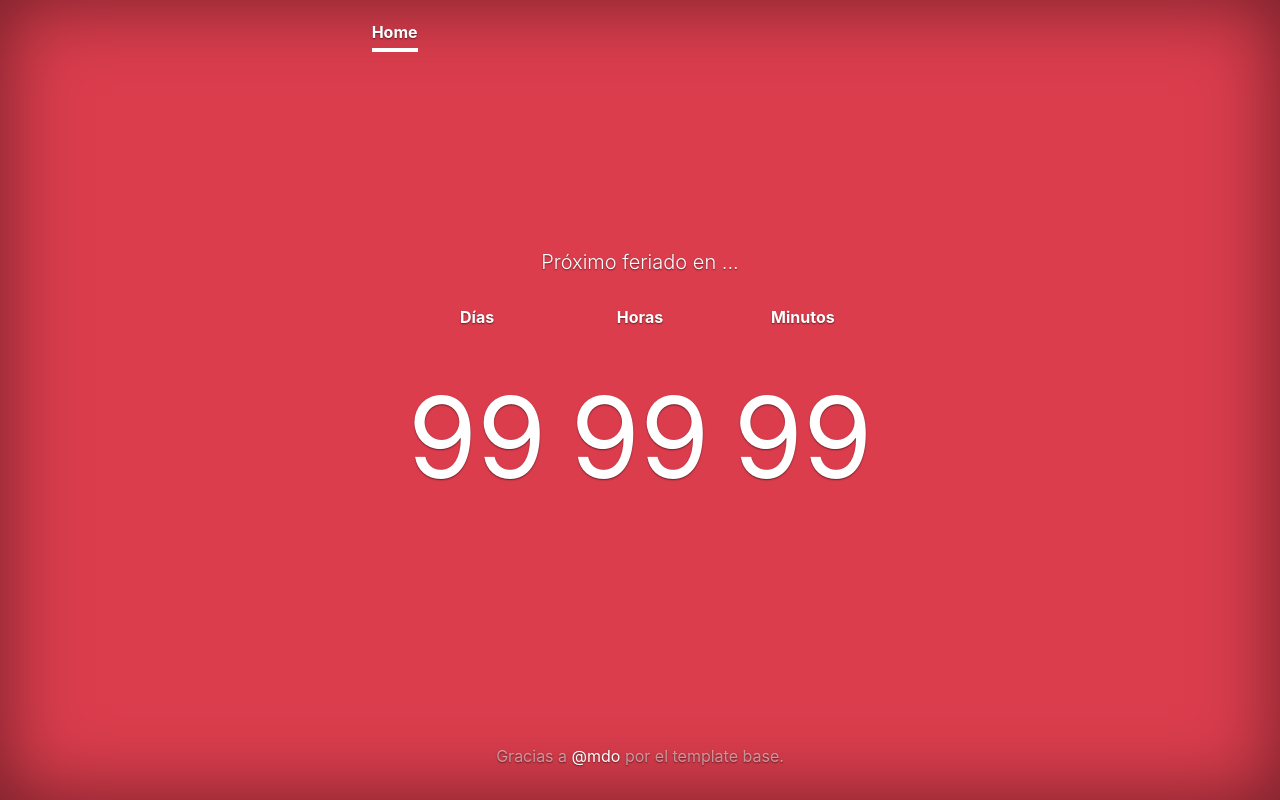
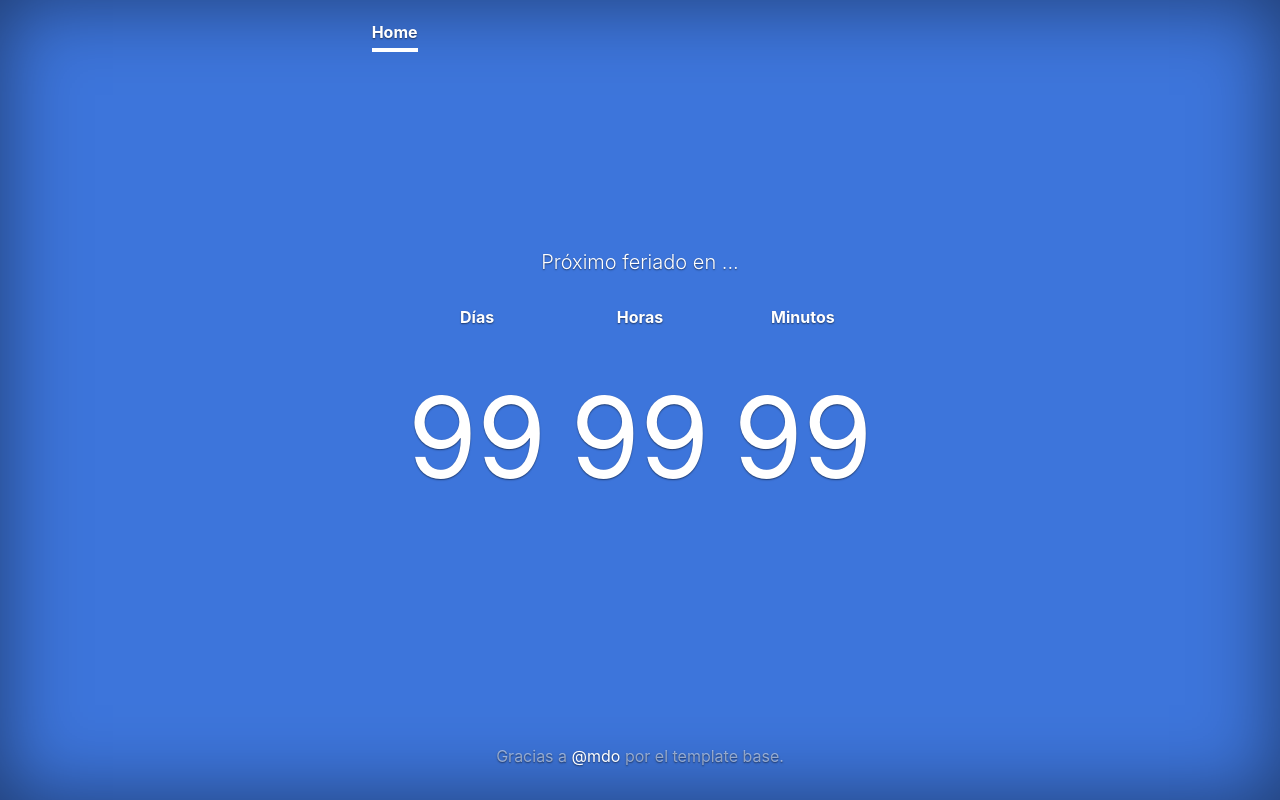
Before and after one commit to Bangaa/siguiente-feriado, a Django app: page / in a window 1280 px wide. Run offline with Django 3.2, Linux system fonts and the light colour scheme; some libraries are stand-ins or nearby versions.

Commit message:
Se cambia el color de fondo de la página
El color anterior era muy chillón

```diff
--- a/staticpages/static/custom.css
+++ b/staticpages/static/custom.css
@@ -27,7 +27,7 @@ a:hover {
 html,
 body {
   height: 100%;
-  background-color: #db3d4d;
+  background-color: #3d75db;
 }
 
 body {
```
